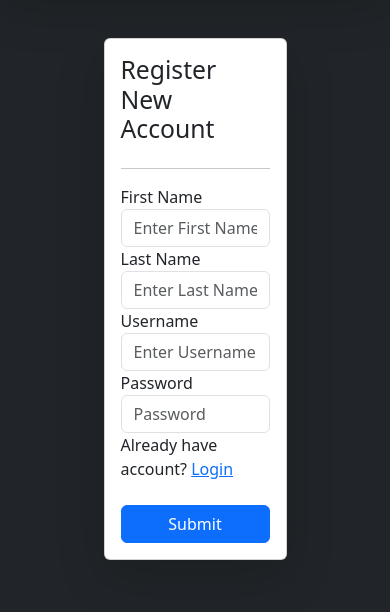
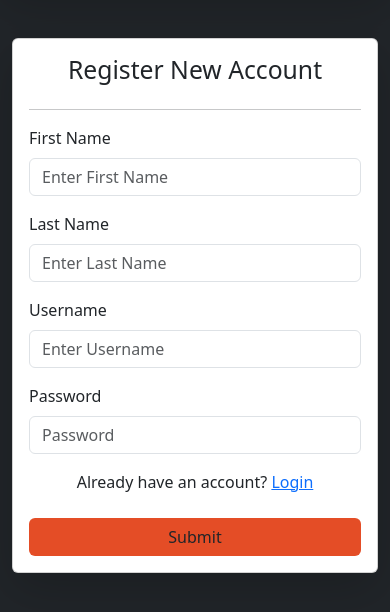
Before and after one commit to vaibhav-rm/Recipe-App, a Django app: template home/templates/home/register.html in a window 390 px wide. Shown: the part 70-682 px from the top of the page. Run offline with Django 3.2, Linux system fonts and the light colour scheme; the template is opened without the code that fills it, so the values that code supplies are empty.

Commit message:
Responsive design changes

```diff
--- a/home/templates/home/base.html
+++ b/home/templates/home/base.html
@@ -23,6 +23,10 @@
 	padding-top: 00;
 	padding-bottom: 60px;
 	height: 60px;
+    }
+
+    .orange {
+	background-color: #e44d26;
     }
 
      .recipe-container {
--- a/home/templates/home/index.html
+++ b/home/templates/home/index.html
@@ -54,7 +54,8 @@
     <hr class="my-5">
 
     <div class="row">
-        <div class="col-md-12">
+    <div class="col-md-12">
+        <div class="table-responsive">
             <table class="table table-hover table-dark">
                 <thead>
                     <tr>
@@ -83,4 +84,5 @@
         </div>
     </div>
 </div>
+
 {% endblock %}
--- a/home/templates/home/register.html
+++ b/home/templates/home/register.html
@@ -4,35 +4,42 @@ Register
 {% endblock %}
 {% block body %}
 <div class='container mt-5'>
-	<form class="col-6 mx-auto card p-3 shadow-lg" method="post" enctype="multipart/form-data">
+    <form class="col-lg-6 col-md-8 col-sm-10 mx-auto card p-3 shadow-lg" method="post" enctype="multipart/form-data">
         {% csrf_token %}
-                <h2>Register New Account</h2>
+        <h2 class="text-center">Register New Account</h2>
         {% if messages %}
-		<div class="alert alert-primary mb-0" role="alert">
+            <div class="alert alert-primary mb-3" role="alert">
                 {% for message in messages %}
                     {{ message }}
                 {% endfor %}
             </div>
         {% endif %}
         <hr>
-		<div class="form-group">
-			<label for="exampleInputEmail1">First Name</label>
-    <input type="text" name="first_name" class="form-control" id="username" placeholder="Enter First Name">
+
+        <div class="mb-3">
+            <label for="first_name" class="form-label">First Name</label>
+            <input type="text" name="first_name" class="form-control" id="first_name" placeholder="Enter First Name" required>
         </div>
-	<div class="form-group">
-	<label for="exampleInputEmail1">Last Name</label>
-    <input type="text" name="last_name" class="form-control" id="username" placeholder="Enter Last Name">
+
+        <div class="mb-3">
+            <label for="last_name" class="form-label">Last Name</label>
+            <input type="text" name="last_name" class="form-control" id="last_name" placeholder="Enter Last Name" required>
         </div>
-    <div class="form-group">
-	    <label for="exampleInputEmail1">Username</label>
-    <input type="text" name="username" class="form-control" id="username" placeholder="Enter Username">
+
+        <div class="mb-3">
+            <label for="username" class="form-label">Username</label>
+            <input type="text" name="username" class="form-control" id="username" placeholder="Enter Username" required>
         </div>
-<div class="form-group">
-	<label for="exampleInputPassword1">Password</label>
-	<input type="password" name="password" class="form-control" id="exampleInputPassword1" placeholder="Password">
+
+        <div class="mb-3">
+            <label for="password" class="form-label">Password</label>
+            <input type="password" name="password" class="form-control" id="password" placeholder="Password" required>
         </div>
-  <p> Already have account? <a href="/login/">Login</a> </p>
-<button type="submit" class="btn btn-primary mt-2">Submit</button>
+
+        <p class="text-center">Already have an account? <a href="/login/">Login</a></p>
+
+        <button type="submit" class="btn orange btn-block mt-2">Submit</button>
     </form>
 </div>
+
 {% endblock %}
```
Also changed, not shown: home/templates/home/login.html (+6 -6 lines), db.sqlite3. Lines whose indentation alone changed are shown as unchanged.
